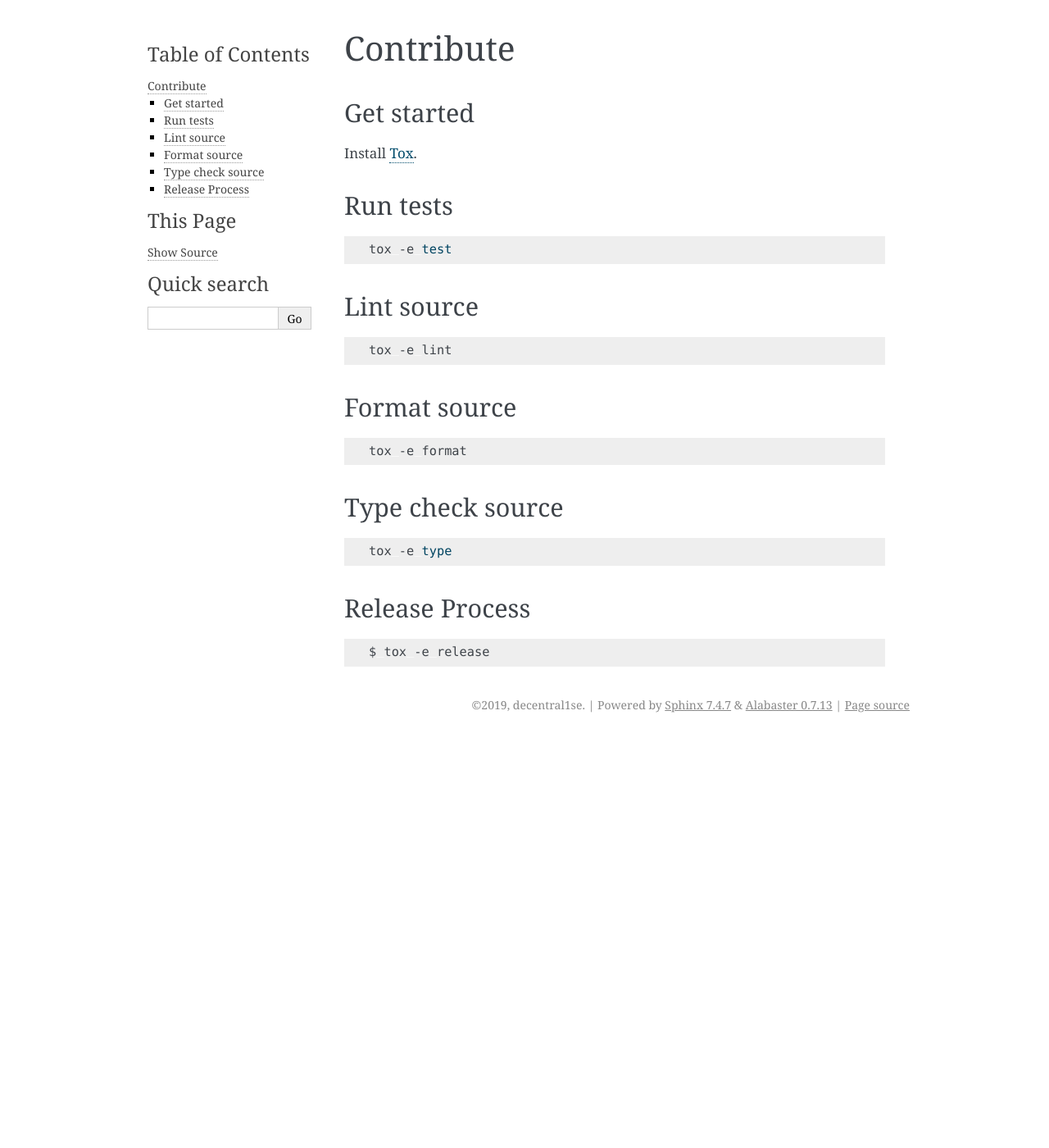
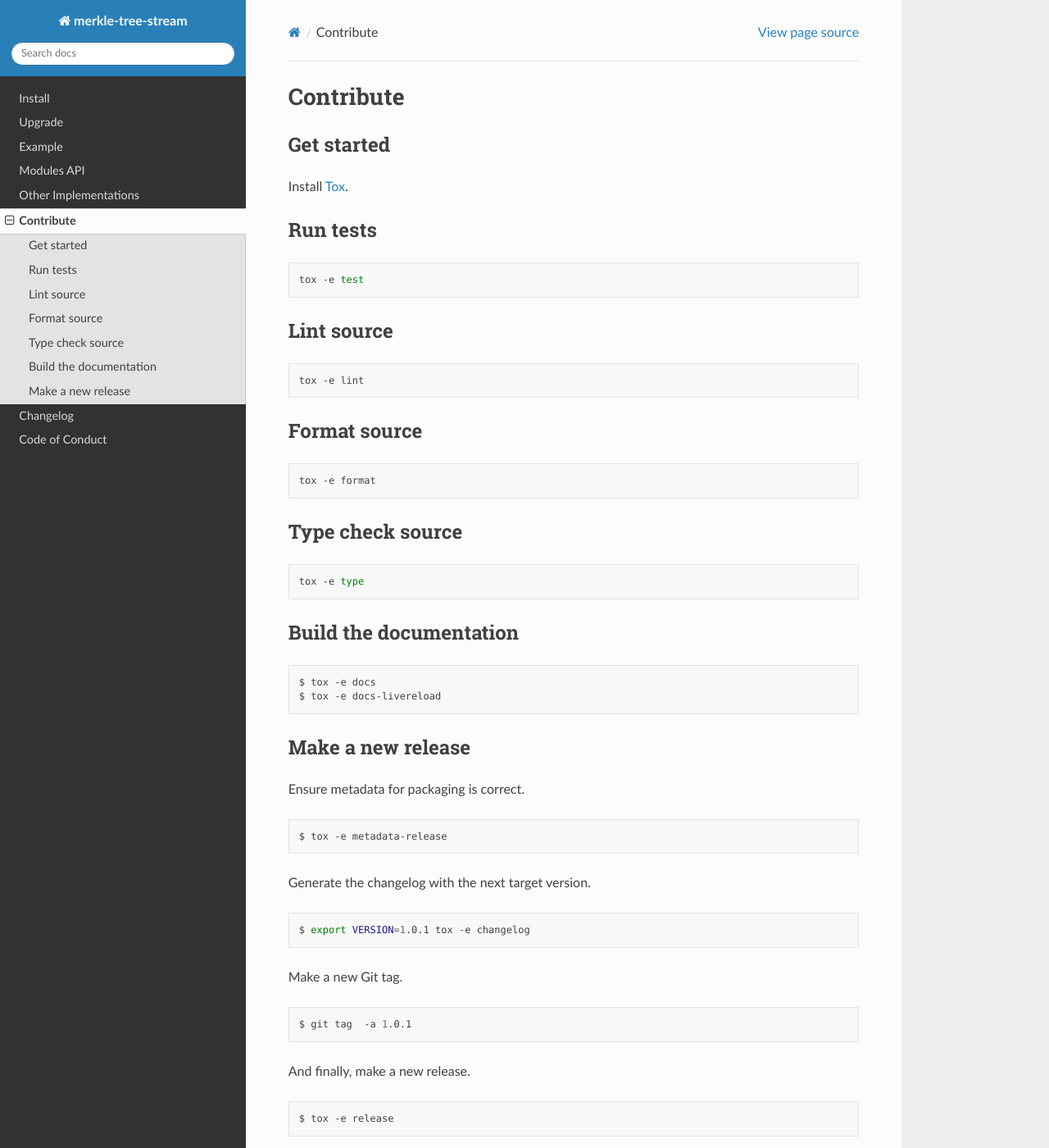
Before and after one commit to hyperpy/merkle-tree-stream, a Sphinx documentation site: the page built from documentation/source/contribute.rst, in a window 1280 px wide and 1400 px high. Shown: the whole window at 82% size. Built offline with Sphinx 7.4.7 and the Read the Docs theme 2.0.0, drawn with Linux system fonts in a browser that asks for light colours; some of the changed text lies outside the part shown.

Commit message:
New sphinx theme, better navigation and release docs

```diff
--- a/CHANGELOG.rst
+++ b/CHANGELOG.rst
@@ -1,3 +1,12 @@
+Merkle_Tree_Stream 0.0.1a4 (2019-11-03)
+=======================================
+
+Improved Documentation
+----------------------
+
+- New Sphinx theme. Improved clarity with documentation.
+
+
 Merkle_Tree_Stream 0.0.1a3 (2019-10-08)
 =======================================
 
--- a/CONTRIBUTING.rst
+++ b/CONTRIBUTING.rst
@@ -33,8 +33,36 @@
 
     tox -e type
 
-Release Process
----------------
+Build the documentation
+-----------------------
+
+.. code-block:: bash
+
+    $ tox -e docs
+    $ tox -e docs-livereload
+
+Make a new release
+------------------
+
+Ensure metadata for packaging is correct.
+
+.. code-block:: bash
+
+    $ tox -e metadata-release
+
+Generate the changelog with the next target version.
+
+.. code-block:: bash
+
+    $ export VERSION=1.0.1 tox -e changelog
+
+Make a new Git tag.
+
+.. code-block:: bash
+
+    $ git tag  -a 1.0.1
+
+And finally, make a new release.
 
 .. code-block:: bash
 
--- a/documentation/source/conf.py
+++ b/documentation/source/conf.py
@@ -1,7 +1,7 @@
 author = 'decentral1se'
 copyright = '2019, decentral1se'
 html_static_path = ['_static']
-html_theme = 'alabaster'
+html_theme = 'sphinx_rtd_theme'
 master_doc = 'index'
 project = 'merkle-tree-stream'
 templates_path = ['_templates']
--- a/documentation/source/index.rst
+++ b/documentation/source/index.rst
@@ -1,12 +1,13 @@
 .. include:: ../../README.rst
-  :end-before: _documentation
-
-Table of Contents
-*****************
+   :end-before: _documentation
 
 .. toctree::
+   :maxdepth: 1
+   :hidden:
 
    install
+   upgrade
+   example
    modules-api
    other-impls
    contribute
--- /dev/null
+++ b/documentation/source/upgrade.rst
@@ -0,0 +1,7 @@
+*******
+Upgrade
+*******
+
+.. code-block:: bash
+
+    $ pip install --upgrade merkle-tree-stream
--- a/setup.cfg
+++ b/setup.cfg
@@ -61,6 +61,7 @@
 [options.extras_require]
 docs =
   sphinx
+  sphinx_rtd_theme
   sphinx-autodoc-typehints >= 1.6.0, < 2.0
 changelog =
   towncrier <= 19.2.0, < 20.0
```
Also changed, not shown: README.rst (+4 -33 lines), documentation/source/example.rst (added, +24 -0 lines), documentation/source/other-impls.rst (+7 -3 lines), 1 other file.
